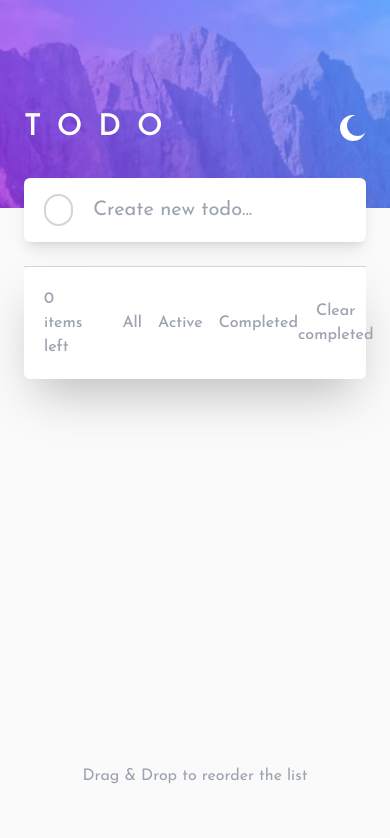
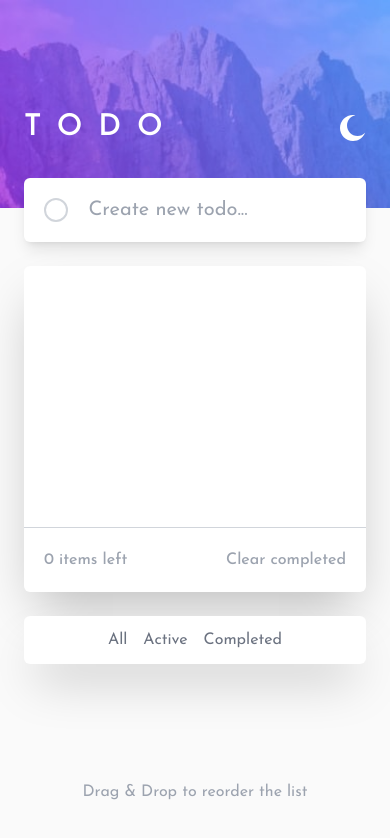
Before and after one commit to smitvalture/To-Do-Website, a React (Vite) app: page / in a window 390 px wide. Shown: the top 838 px of the page. Built offline with nearby package versions, Linux system fonts and the light colour scheme.

Commit message:
responsive

```diff
--- a/src/components/Tasks.jsx
+++ b/src/components/Tasks.jsx
@@ -32,14 +32,14 @@ const Tasks = ({ item, isDarkMode, onDelete }) => {
         >
             <button
                 onClick={handleToggle}
-                className={`w-9 h-8 flex justify-center items-center rounded-full ${toggle && 'bg-gradient-to-br'} from-[#7bbbf9] to-[#9e7fec] border-2 ${isDarkMode ? 'border-[#353648]' : 'border-gray-300'}`}
+                className={`md:w-9 w-8 h-[26px] md:h-8 flex justify-center items-center rounded-full ${toggle && 'bg-gradient-to-br'} from-[#7bbbf9] to-[#9e7fec] border-2 ${isDarkMode ? 'border-[#353648]' : 'border-gray-300'}`}
             >
                 {toggle && <img src={icon_check} alt="icon check" />}
             </button>
             <p className={`ml-2 pt-2 w-full ${toggle && 'line-through text-gray-500'}`}>{item}</p>
             <button
                 type="button"
-                className={`opacity-0 transition-opacity duration-500 ${isHovered && 'opacity-100'}`}
+                className={`lg:opacity-0 transition-opacity duration-500 ${isHovered && 'opacity-100'}`}
                 onClick={handleDelete}
             >
                 <img src={icon_cross} alt="cross icon" />
--- a/src/pages/Home.jsx
+++ b/src/pages/Home.jsx
@@ -126,7 +126,7 @@ const Home = () => {
           <button
             onClick={() => handleToggle("input")}
             type='button'
-            className={`w-[34px] h-8 flex justify-center items-center rounded-full ${toggle["input"] && "bg-gradient-to-br"} from-[#7bbbf9] to-[#9e7fec] border-2 ${isDarkMode ? "border-[#353648]" : "border-gray-300"}`}
+            className={`w-7 md:w-[34px] h-6 md:h-8 flex justify-center items-center rounded-full ${toggle["input"] && "bg-gradient-to-br"} from-[#7bbbf9] to-[#9e7fec] border-2 ${isDarkMode ? "border-[#353648]" : "border-gray-300"}`}
           >
             {toggle["input"] && <img src={icon_check} alt="icon check" />}
           </button>
@@ -142,7 +142,7 @@ const Home = () => {
         </form>
 
         <div
-          className={`w-full md:h-3/4 rounded-md shadow-2xl flex flex-col justify-between ${isDarkMode ? "bg-[#2a2b3d]" : "bg-white"}`}
+          className={`w-full h-3/4 rounded-md shadow-2xl flex flex-col justify-between ${isDarkMode ? "bg-[#2a2b3d]" : "bg-white"}`}
         >
           <div
             className='overflow-y-scroll scrollbar-hide scroll-smooth'
@@ -163,7 +163,7 @@ const Home = () => {
             className={`w-full p-5 flex justify-between font-medium border-t ${isDarkMode ? "text-gray-500 border-gray-700" : "text-gray-400 border-gray-300"}`}
           >
             <p>{list.length} items left</p>
-            <nav className='flex gap-4 ml-10'>
+            <nav className='hidden md:flex gap-4 ml-10'>
               <button className={`${isDarkMode ? "hover:text-gray-300" : "hover:text-gray-700"}`}>All</button>
               <button className={`${isDarkMode ? "hover:text-gray-300" : "hover:text-gray-700"}`}>Active</button>
               <button className={`${isDarkMode ? "hover:text-gray-300" : "hover:text-gray-700"}`}>Completed</button>
@@ -171,9 +171,13 @@ const Home = () => {
             <button type='button' className={`${isDarkMode ? "hover:text-gray-300" : "hover:text-gray-700"}`}>Clear completed</button>
           </div>
         </div>
-
+        <nav className={`md:hidden flex justify-center items-center gap-4 w-full py-3 rounded-md shadow-2xl text-gray-500 ${isDarkMode ? "bg-[#2a2b3d]" : "bg-white"}`}>
+          <button className={`${isDarkMode ? "hover:text-gray-300" : "hover:text-gray-700"}`}>All</button>
+          <button className={`${isDarkMode ? "hover:text-gray-300" : "hover:text-gray-700"}`}>Active</button>
+          <button className={`${isDarkMode ? "hover:text-gray-300" : "hover:text-gray-700"}`}>Completed</button>
+        </nav>
       </div>
-      <footer className={`h-full flex justify-center items-end mb-14 ${isDarkMode ? "text-gray-500" : "text-gray-400"}`}>Drag & Drop to reorder the list</footer>
+      <footer className={`h-full flex justify-center items-end mb-10 md:mb-14 ${isDarkMode ? "text-gray-500" : "text-gray-400"}`}>Drag & Drop to reorder the list</footer>
     </section>
   );
 };
```
